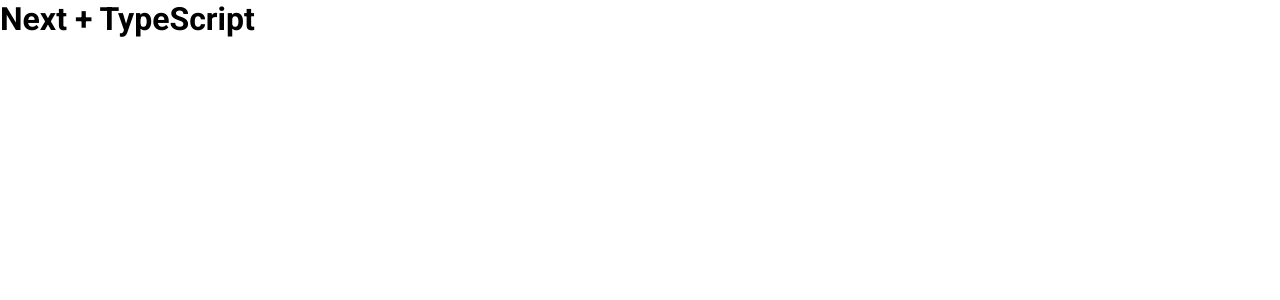
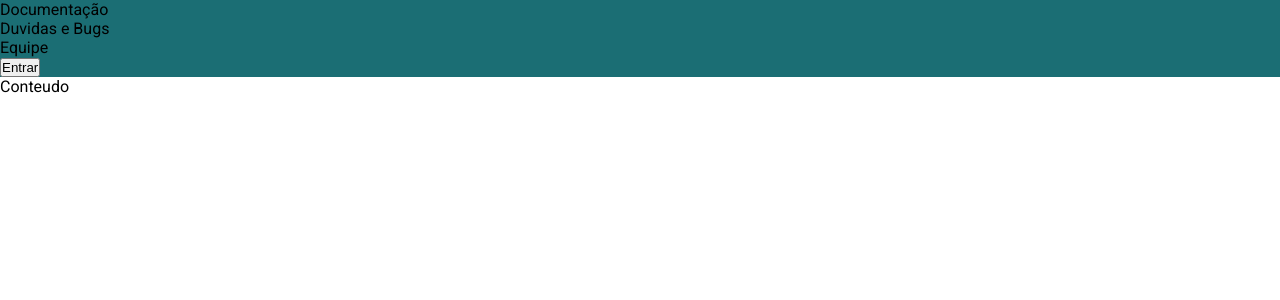
Before and after one commit to noguecisar97/comunidade, a Next.js app: page / in a window 1280 px wide. Shown: the top 300 px of the page. Built offline with nearby package versions, Linux system fonts and the light colour scheme.

Commit message:
fix: arrumando styled-components theme e iniciando header

```diff
--- /dev/null
+++ b/src/components/header/header.tsx
@@ -0,0 +1,18 @@
+import React from 'react'
+import { Container } from './styles'
+
+export const Header = (): JSX.Element => {
+  return (
+    <Container>
+      <div>
+        <p>Documentação</p>
+        <p>Duvidas e Bugs</p>
+        <p>Equipe</p>
+        <div>
+          <img src="" alt="" />
+          <button>Entrar</button>
+        </div>
+      </div>
+    </Container>
+  )
+}
--- /dev/null
+++ b/src/components/header/index.ts
@@ -0,0 +1 @@
+export { Header } from './header'
--- /dev/null
+++ b/src/components/header/styles.ts
@@ -0,0 +1,6 @@
+import styled from 'styled-components'
+
+export const Container = styled.div`
+  width: 100%;
+  background-color: ${(props) => props.theme.colors.primary};
+`
--- a/src/pages/_app.tsx
+++ b/src/pages/_app.tsx
@@ -3,8 +3,9 @@
 import { ThemeProvider } from 'styled-components'
 
 import GlobalStyle from '../themes/global'
-import theme from '../themes/theme'
+import { theme } from '../themes/theme'
 import Head from 'next/head'
+import { Header } from 'components/header'
 
 const MyApp: React.FC<AppProps> = ({ Component, pageProps }) => {
   useEffect(() => {
@@ -22,6 +23,7 @@
         <meta name="viewport" content="minimum-scale=1, initial-scale=1, width=device-width" />
       </Head>
       <ThemeProvider theme={theme}>
+        <Header />
         <Component {...pageProps} />
         <GlobalStyle />
       </ThemeProvider>
--- a/src/pages/index.tsx
+++ b/src/pages/index.tsx
@@ -2,11 +2,7 @@
 import { NextPage } from 'next'
 
 export const Home: NextPage = (): JSX.Element => {
-  return (
-    <div>
-      <h1>Next + TypeScript</h1>
-    </div>
-  )
+  return <div>Conteudo</div>
 }
 
 export default Home
--- a/src/themes/theme.ts
+++ b/src/themes/theme.ts
@@ -1,7 +1,11 @@
-const theme = {
+import { themeProps } from './types'
+
+export const theme: themeProps = {
+  name: 'comunidade',
   colors: {
-    background: '#0002',
+    primary: '#1B6E74',
+    secondary: '#ffffff',
+    third: '#17161F',
+    fourth: '#08474B',
   },
 }
-
-export default theme
--- /dev/null
+++ b/src/themes/types.ts
@@ -0,0 +1,9 @@
+export interface themeProps {
+  name: 'comunidade'
+  colors: {
+    primary: '#1B6E74'
+    secondary: '#ffffff'
+    third: '#17161F'
+    fourth: '#08474B'
+  }
+}
```
Also changed, not shown: src/themes/styled.d.ts (+4 -5 lines).
